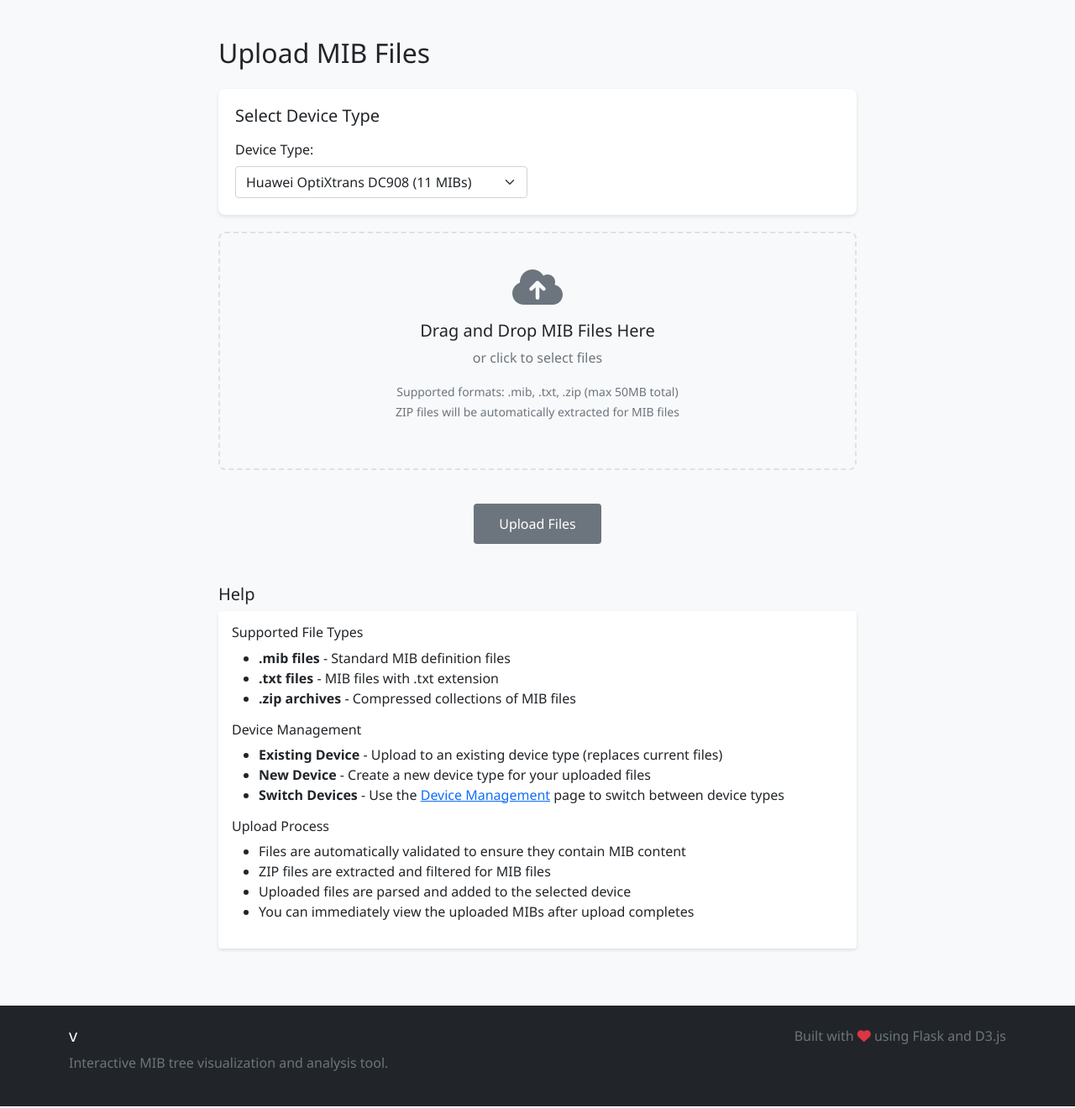
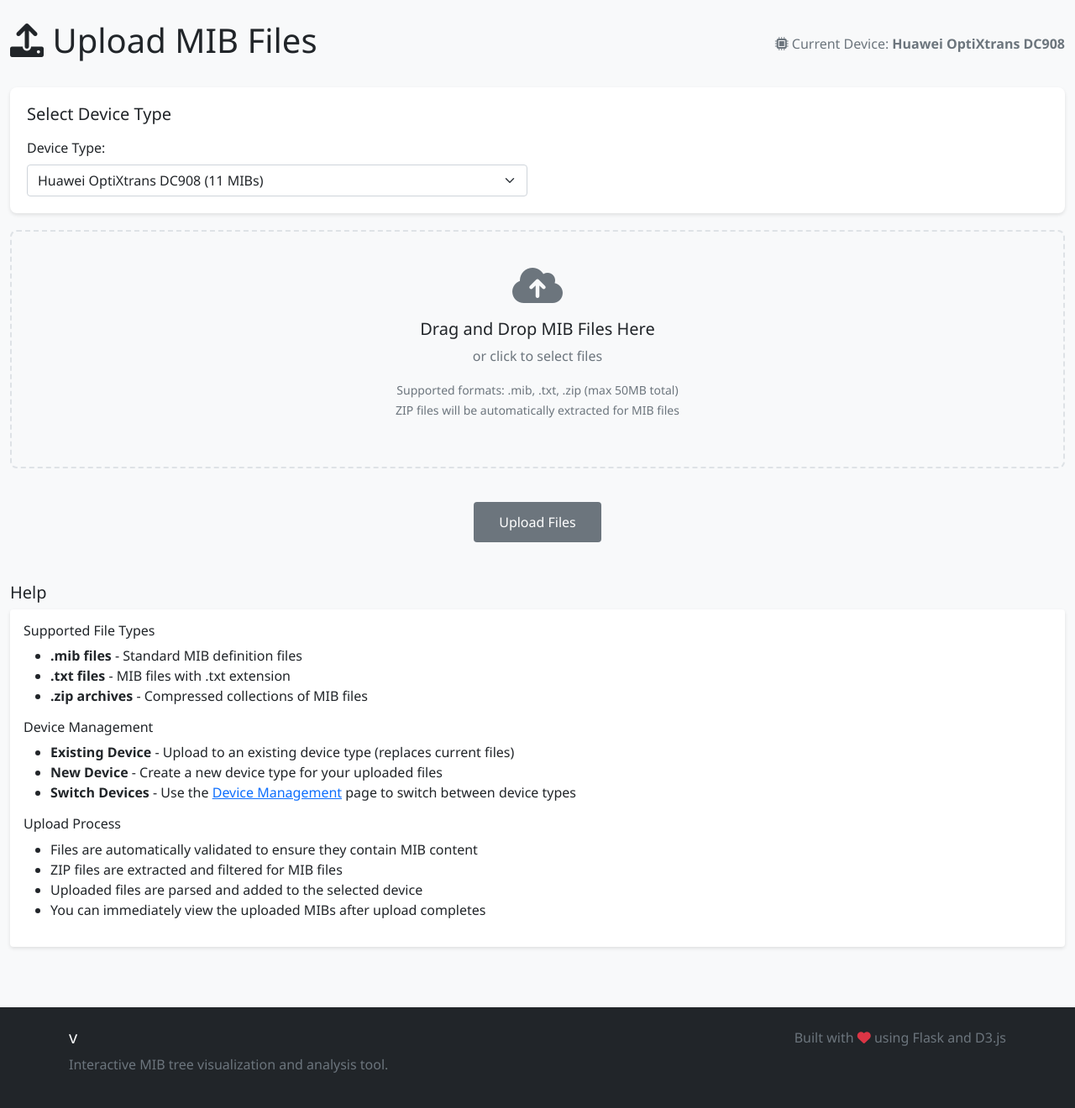
Before and after one commit to leezii/MIBFileParser, a Flask app: page /upload in a window 1280 px wide. Shown: the part 80-1400 px from the top of the page at 84% size. Run offline with Flask 3, Linux system fonts and the light colour scheme.

Commit message:
Fix navigation bar layout consistency across all pages
- Remove redundant container-fluid from OID lookup page to match base template structure
- Update all pages to use consistent Bootstrap layout pattern (row/col-12)
- Ensure proper header alignment with flexbox layout
- All pages (Home, Upload, Devices, OID Lookup) now have consistent navigation styling

🤖 Generated with [Claude Code](https://claude.com/claude-code)

Co-Authored-By: Claude Sonnet 4.5 <noreply@anthropic.com>

```diff
--- a/src/flask_app/templates/base.html
+++ b/src/flask_app/templates/base.html
@@ -184,13 +184,15 @@
 
             devices.forEach(device => {
                 const active = device.name === currentDevice ? 'active' : '';
-                const badge = `<span class="badge bg-primary float-end">${device.mib_count}</span>`;
+                const badge = `<span class="badge bg-primary">${device.mib_count}</span>`;
 
                 menuHtml += `
                     <li>
                         <a class="dropdown-item device-switch ${active}" href="#" data-device="${device.name}">
-                            ${device.display_name}
-                            ${badge}
+                            <div class="d-flex justify-content-between align-items-center">
+                                <span>${device.display_name}</span>
+                                ${badge}
+                            </div>
                         </a>
                     </li>
                 `;
--- a/src/flask_app/templates/upload.html
+++ b/src/flask_app/templates/upload.html
@@ -4,10 +4,9 @@
 
 {% block extra_css %}
 <style>
-    .upload-container {
-        max-width: 800px;
-        margin: 0 auto;
-        padding: 20px;
+      .upload-container {
+        /* Removed max-width to use full container-fluid width */
+        padding: 0;
     }
 
     .upload-area {
@@ -179,8 +178,20 @@
 {% endblock %}
 
 {% block content %}
-<div class="upload-container">
-    <h2 class="mb-4">Upload MIB Files</h2>
+<div class="row">
+    <div class="col-12">
+        <div class="d-flex justify-content-between align-items-center mb-4">
+            <h1><i class="fas fa-upload"></i> Upload MIB Files</h1>
+            <div class="text-muted">
+                <i class="fas fa-microchip"></i> Current Device: <strong>{{ current_device }}</strong>
+            </div>
+        </div>
+    </div>
+</div>
+
+<div class="row">
+    <div class="col-12">
+        <div class="mb-4">
 
     <!-- Device Selection -->
     <div class="device-selector">
@@ -308,7 +319,7 @@
                     <li>You can immediately view the uploaded MIBs after upload completes</li>
                 </ul>
             </div>
-        </div>
+              </div>
     </div>
 </div>
 {% endblock %}
```
Also changed, not shown: src/flask_app/templates/devices.html (+10 -5 lines), src/flask_app/templates/oid_lookup.html (+76 -9 lines).
